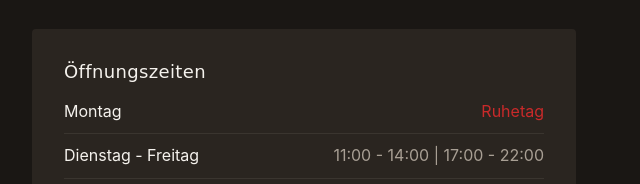
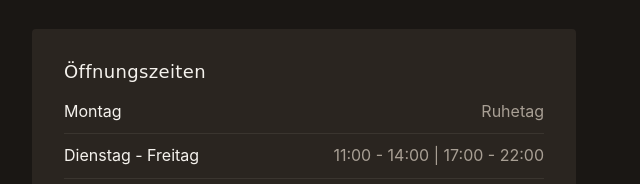
Before and after one commit to Recursiv-ch/TastyBitesBern, a plain HTML site: page contact.html in a window 1280 px wide. Shown: the part 1106-1290 px from the top of the page, 640-1280 px from the left. Drawn offline with Linux system fonts and the light colour scheme.

Commit message:
improve design

```diff
--- a/contact.html
+++ b/contact.html
@@ -127,7 +127,7 @@
               <ul class="hours-list">
                 <li>
                   <span class="day">Montag</span>
-                  <span class="time closed">Ruhetag</span>
+                  <span class="time">Ruhetag</span>
                 </li>
                 <li>
                   <span class="day">Dienstag - Freitag</span>
```
